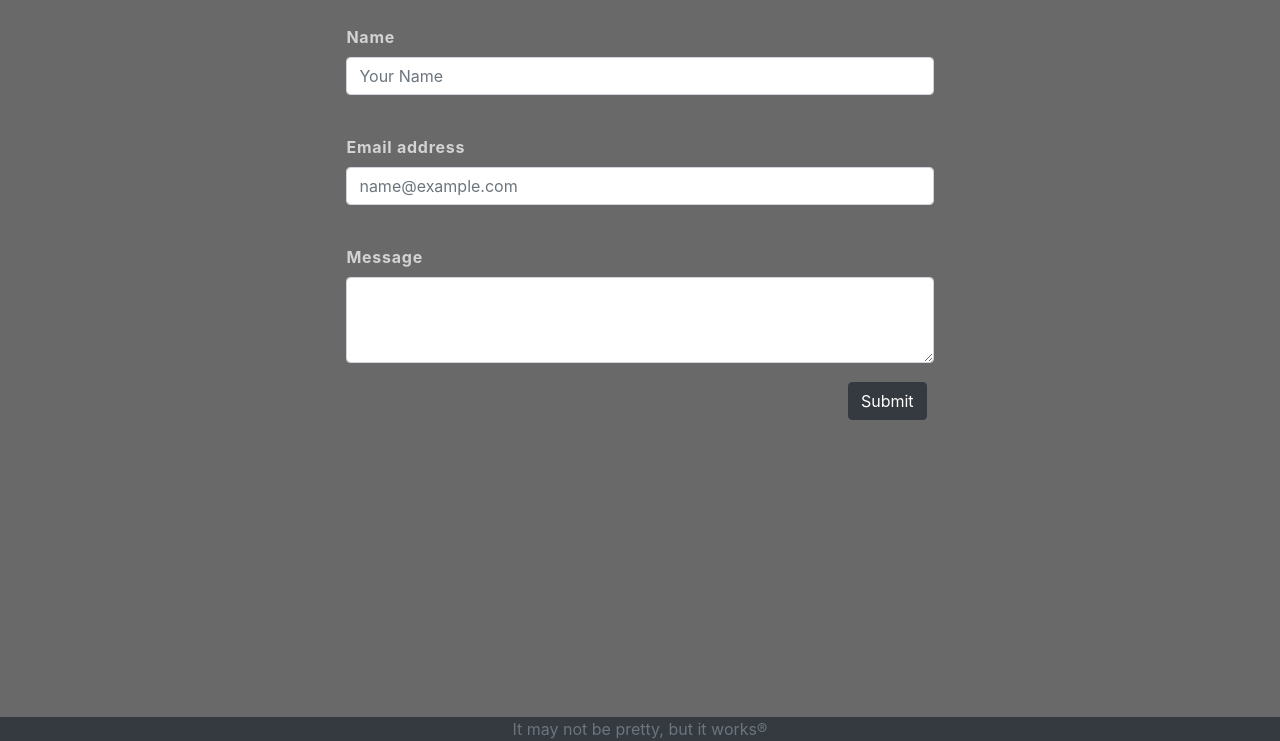
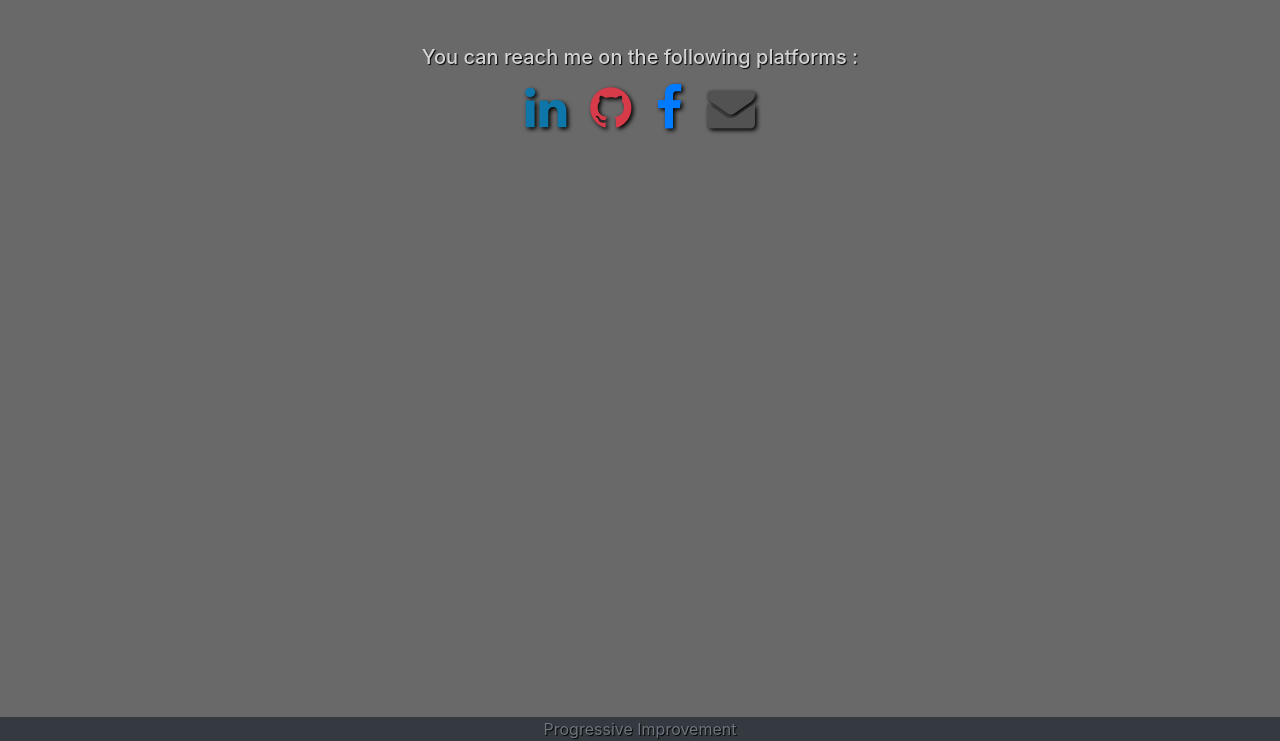
Before and after one commit to bigchsta62/Portfolio, a plain HTML site: page pages/contact.html in a window 1280 px wide. Shown: the part 59-800 px from the top of the page. Drawn offline with nearby package versions, Linux system fonts and the light colour scheme.

Commit message:
updated portfolio page and contact methods, styling tweaks

```diff
--- a/assets/style.css
+++ b/assets/style.css
@@ -1,10 +1,10 @@
 /* * The Bootstrap portfolio should minimize the use of media queries. */
 /* * Validated using https://validator.w3.org/nu/#textarea  */
 
-body{
+body {
   background-color: dimgrey;
+  text-shadow: 1px 1px 1px #000000;
 }
-
 
 /* Modify the backgorund color */
 .bg-custom {
@@ -25,12 +25,19 @@ main {
 }
 
 .card {
+
   margin: auto;
   border-radius: 0px;
   border-width: 0px;
   background-color: dimgray;
 }
 
+.card-body {
+  text-align: center;
+}
+.card-title{
+    color: lightgrey;
+}
 .col-sm-4 {
   margin-left: -10px;
   margin-right: -10px;
@@ -40,7 +47,6 @@ main {
 
   background-color: dimgrey;
 }
-
 
 footer {
   display: flex;
@@ -57,5 +63,43 @@ form {
 label {
   font-weight: bold;
   color: lightgray;
-    letter-spacing: .75px;
+  letter-spacing: 0.75px;
 }
+
+.carousel-control-prev {
+  top: 12rem;
+  bottom: 12rem;
+}
+.carousel-control-next {
+  top: 12rem;
+  bottom: 12rem;
+}
+
+#linkedin {
+  font-size: 48px;
+  color: #0e76a8;
+}
+#linkedin:hover {
+  color: #084f70;
+}
+
+#github {
+  font-size: 48px;
+  color: #d73a49;
+}
+#github:hover{
+  color: #8a242e;
+}
+#email {
+  font-size: 48px;
+  color: #525252;
+}
+#email:hover{
+  color: #3d3d3d;
+}
+
+.fa{
+    padding-left: 5px;
+    padding-right: 5px;
+    text-shadow: 2px 2px 4px #000000;
+}
--- a/pages/contact.html
+++ b/pages/contact.html
@@ -39,9 +39,11 @@
                 </ul>
                 <div class="container-flex">
                     <a href="https://www.facebook.com/travis.miller.587268" class="fa fa-facebook" target="_blank"></a>
-                    <a href="https://twitter.com/bigchsta621" class="fa fa-twitter" target="_blank"></a>
+                    <a href="https://github.com/bigchsta62?tab=repositories" class="fa fa-github" target="
+                    _blank"></a>
                     <a href="https://www.linkedin.com/in/travis-miller-726451137/" class="fa fa-linkedin" target="
                         _blank"></a>
+
                 </div>
                 <span class="navbar-text">
 
@@ -52,33 +54,33 @@
 
     <!-- * A responsive layout -->
     <main>
-        <div class="container">
-            <form class="col-lg-7">
-                <div class=" form-group">
-                    <label for="exampleFormControlInput1">Name</label>
-                    <input type="text" class="form-control" id="exampleFormControlInput1" placeholder="Your Name">
+
+        <div class="card text-center">
+            <div class="card-body">
+                <div class="row justify-content-center">
+                    <h5 class="card-title">You can reach me on the following platforms :</h5>
                 </div>
-                <br>
-                <div class="form-group">
-                    <label for="exampleFormControlInput1">Email address</label>
-                    <input type="email" class="form-control" id="exampleFormControlInput2"
-                        placeholder="name@example.com">
+                <div class="row justify-content-center">
+                    <a href="https://www.linkedin.com/in/travis-miller-726451137/" class="fa fa-linkedin"
+                        style="font-size:48px" id="linkedin" target="
+                    _blank"></a>
+                    <a href="https://github.com/bigchsta62?tab=repositories" class="fa fa-github" id="github" target="
+                    _blank"></a>
+                    <a href="https://www.facebook.com/travis.miller.587268" class="fa fa-facebook"
+                        style="font-size:48px;" target="_blank"></a>
+                    <a href="mailto:bigchsta62@gmail.com" class="fa fa-envelope" id="email" style="font-size:48px;"
+                        target="_blank"></a>
                 </div>
-                <br>
-                <div class="form-group">
-                    <label for="exampleFormControlTextarea1">Message</label>
-                    <textarea class="form-control" id="exampleFormControlTextarea1" rows="3"></textarea>
-                </div>
-                <a href="mailto:EMAILADDRESS">
-                    <buttontype="submit" class="btn btn-primary btn-dark">Submit</button>
-                </a>
-            </form>
+
+            </div>
+
         </div>
+
     </main>
 
     <footer class=" fixed-bottom bg-dark">
         <div class="container-flex">
-            <span class="text-muted text-center ">It may not be pretty, but it works®</span>
+            <span class="text-muted text-center">Progressive Improvement</span>
         </div>
     </footer>
 
```
Also changed, not shown: index.html (+5 -4 lines), pages/portfolio.html (+53 -64 lines), assets/images/Note taker 1.jpg (added), assets/images/PWRD GEN.jpg (deleted), assets/images/Project 1.jpg (added), assets/images/Scratch icon.png (deleted), assets/images/git_eatz.jpg (added), assets/images/good_burger.jpg (added), assets/images/main team.jpg (added), assets/images/template_engine.jpg (added), assets/images/weather and news.JPG (deleted). Lines whose indentation alone changed are shown as unchanged.
